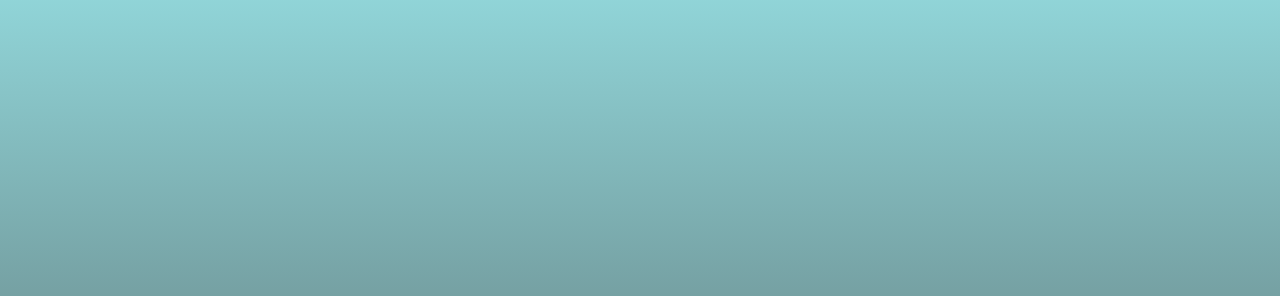
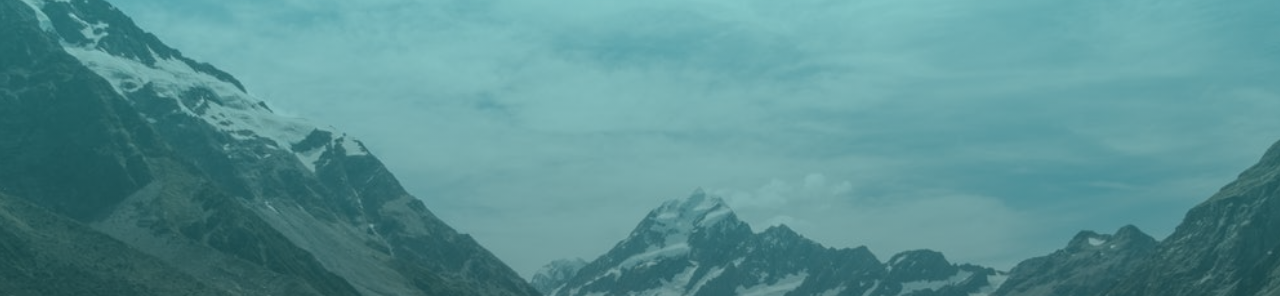
Before and after one commit to SoneThaya/Vanilla-Javascript, a plain HTML site: page scroll-navbar/index.html in a window 1280 px wide. Shown: the part 82-378 px from the top of the page. Drawn offline with nearby package versions, Linux system fonts and the light colour scheme; files whose address does not match are found by name.

Commit message:
added background image, screen shot and readme file

```diff
--- a/scroll-navbar/styles.css
+++ b/scroll-navbar/styles.css
@@ -296,7 +296,7 @@ nav {
 header {
   min-height: 100vh;
   background: linear-gradient(rgba(63, 208, 212, 0.5), rgba(0, 0, 0, 0.7)),
-    url(./hero-bcg.jpeg) center/cover no-repeat;
+    url(./images/hero-bcg.jpeg) center/cover no-repeat;
 }
 .banner {
   min-height: 100vh;
```
Also changed, not shown: scroll-navbar/images/hero-bcg.jpeg (added), scroll-navbar/images/scroll.jpg (added), scroll-navbar/logo.svg (added), scroll-navbar/readMe.md (added).
